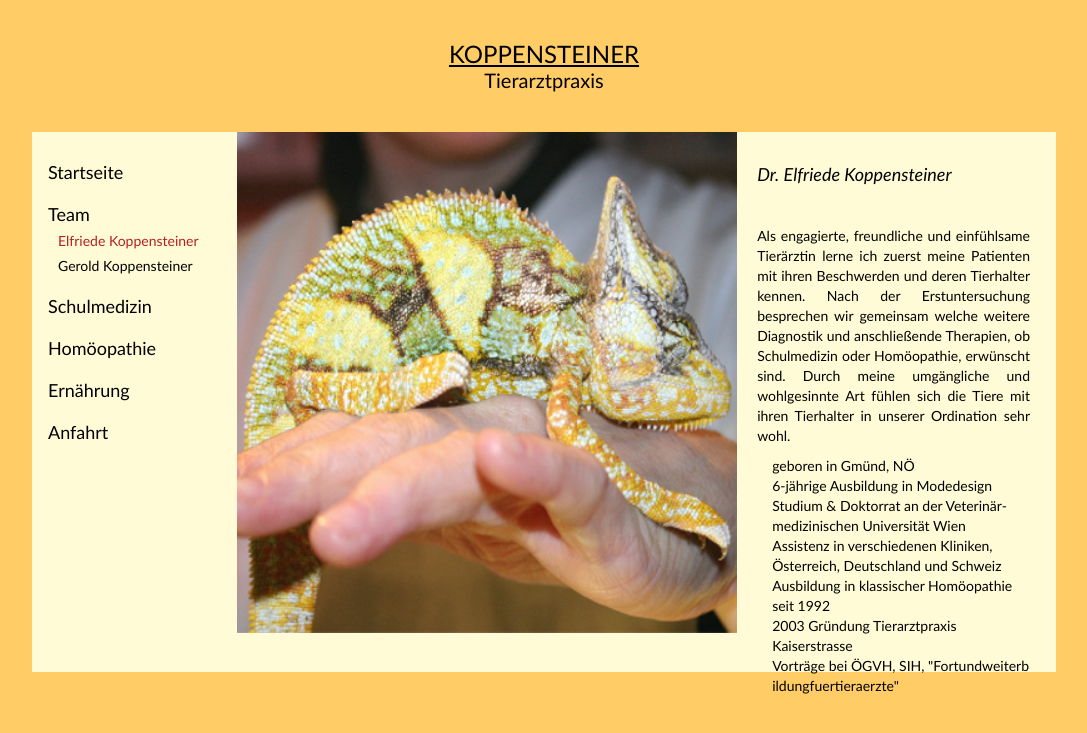
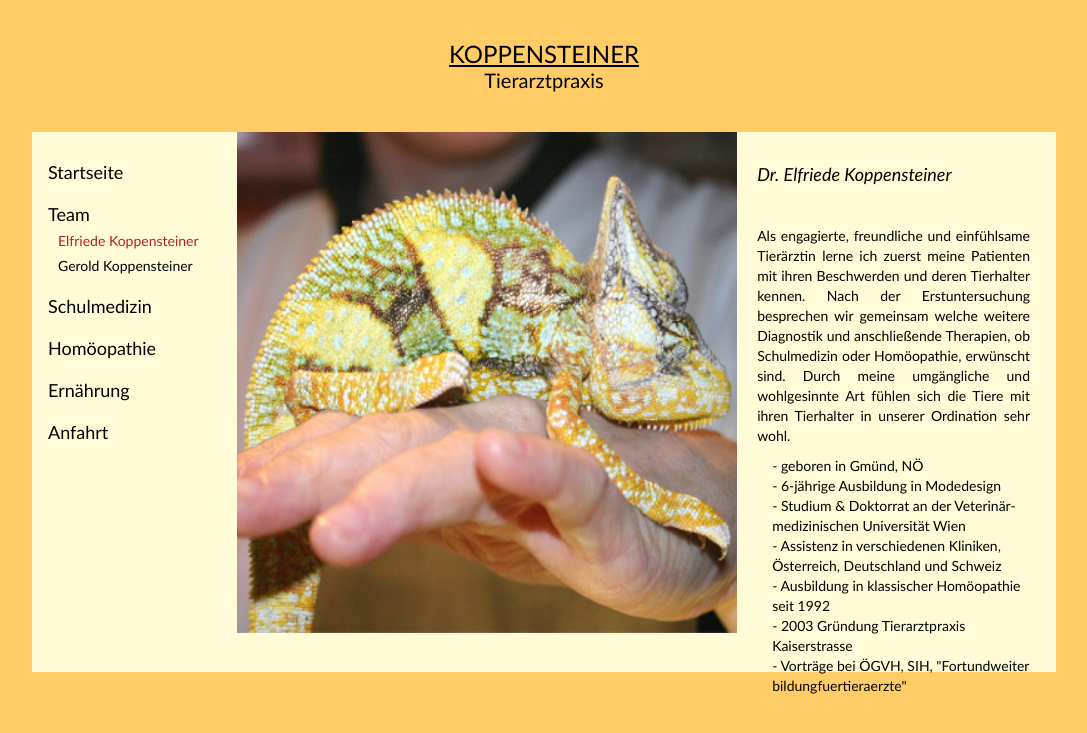
Before and after one commit to richardtraindl/tierarztpraxis-kaiserstrasse.at, a Jekyll site: the page built from team.html, in a window 1280 px wide. Shown: the top 733 px of the page, without its empty margins (96-1183 px from the left). Built offline with Jekyll 4.4.1, drawn with Linux system fonts in a browser that asks for light colours.

Commit message:
Update elfi.html

```diff
--- a/_includes/team/elfi.html
+++ b/_includes/team/elfi.html
@@ -13,11 +13,11 @@
 			<div class="small-gap"></div>
 
 			<ul>
-				<li>geboren in Gmünd, NÖ</li>
-				<li>6-jährige Ausbildung in Modedesign</li>
-				<li>Studium &amp; Doktorrat an der Veterinär-<br>medizinischen Universität Wien</li>
-				<li>Assistenz in verschiedenen Kliniken, Österreich, Deutschland und Schweiz</li>
-				<li>Ausbildung in klassischer Homöopathie <br>seit 1992</li>
-				<li>2003 Gründung Tierarztpraxis Kaiserstrasse</li>
-				<li style="word-break: break-all;">Vorträge bei ÖGVH, SIH, "Fortundweiterbildungfuertieraerzte"</li>
+				<li>- geboren in Gmünd, NÖ</li>
+				<li>- 6-jährige Ausbildung in Modedesign</li>
+				<li>- Studium &amp; Doktorrat an der Veterinär-<br>medizinischen Universität Wien</li>
+				<li>- Assistenz in verschiedenen Kliniken, Österreich, Deutschland und Schweiz</li>
+				<li>- Ausbildung in klassischer Homöopathie <br>seit 1992</li>
+				<li>- 2003 Gründung Tierarztpraxis Kaiserstrasse</li>
+				<li style="word-break: break-all;">- Vorträge bei ÖGVH, SIH, "Fortundweiterbildungfuertieraerzte"</li>
 			</ul>
```
